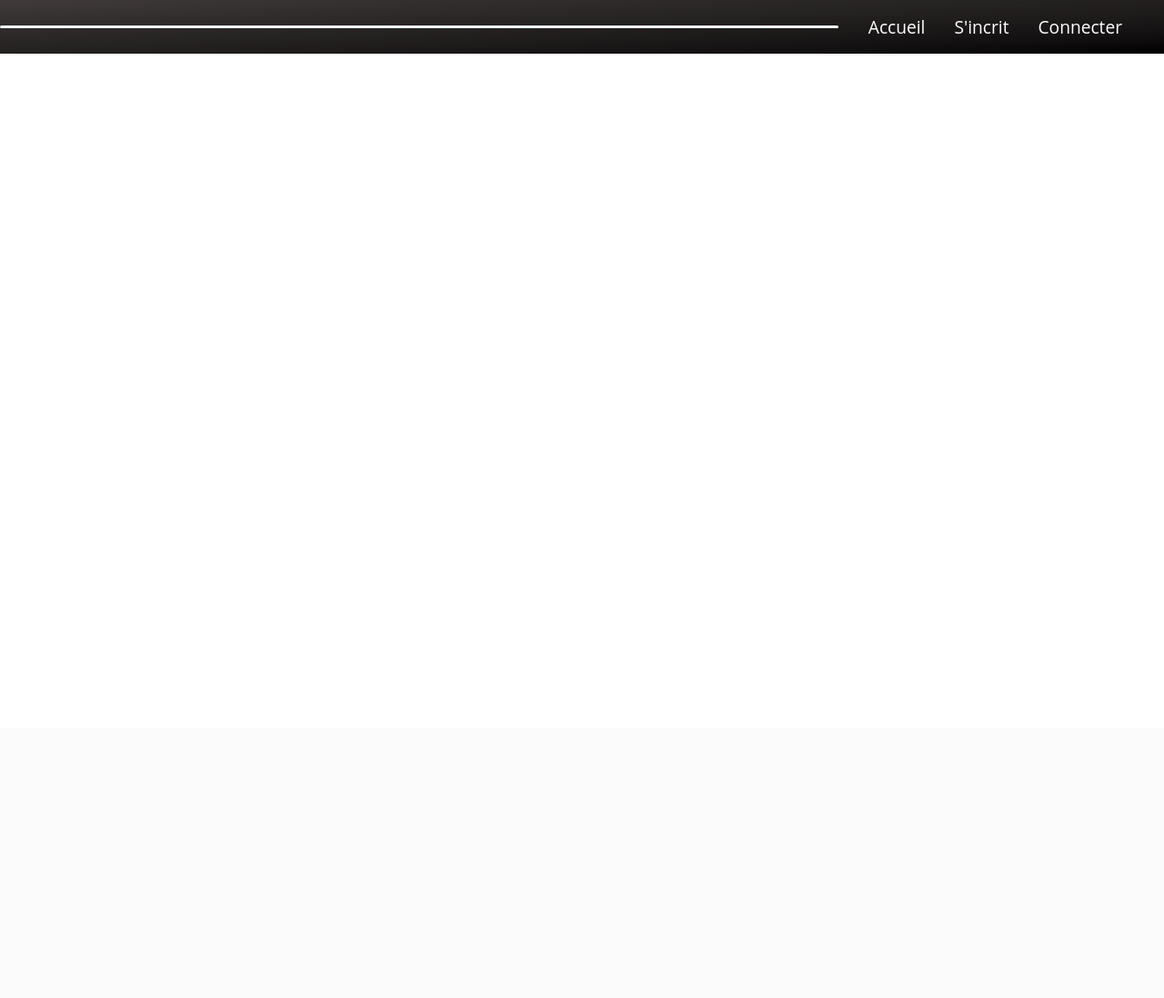
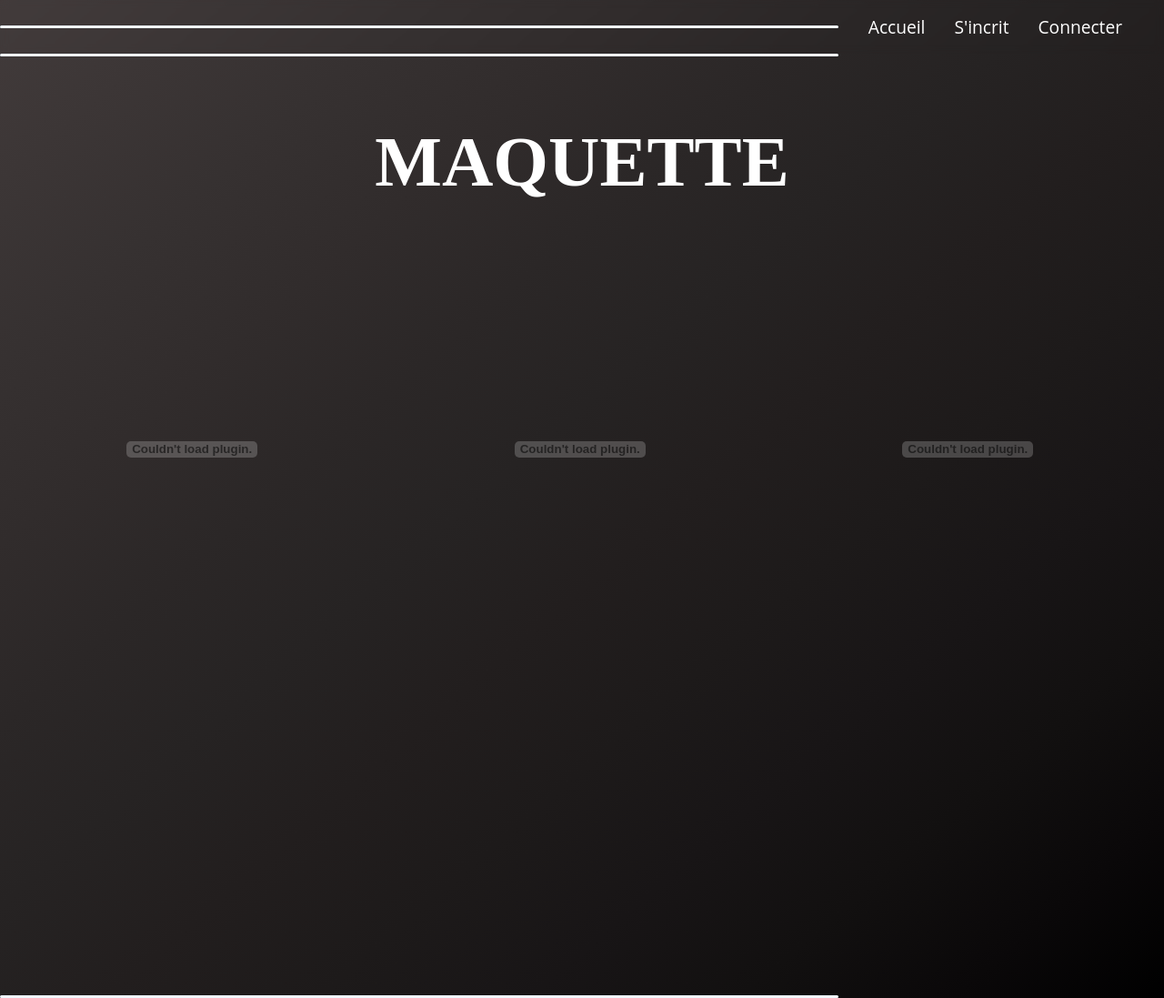
Before and after one commit to Erasedon/project_romain_s2, a PHP site: page / in a window 1280 px wide. Shown: the whole page at 91% size. Before the commit the page ends 59 px from the top, so only its background shows below. Run offline with PHP 8.4, Linux system fonts and the light colour scheme.

Commit message:
maquette alpha

```diff
--- a/assets/css/style.css
+++ b/assets/css/style.css
@@ -152,3 +152,34 @@
 }
 
 /* Fin nav*/
+
+
+
+/* maquette */
+
+#pdf {
+    width:100%;
+     height: 800px;
+}
+.titre {
+    font-family: "YAE28xKCyWo 0", _fb_, auto;
+    font-size: 52.058px;
+    color: rgb(255, 255, 255);
+    line-height: 102px;
+    letter-spacing: 0em;
+    --para-spacing: 0;
+    text-transform: uppercase;
+    --head-indent: 0;
+    --numeric-list-marker: none;
+    list-style-type: none;
+    position: relative;
+    display: flex;
+    justify-content: center;
+}
+.separator2 {
+    position:right;
+    width: 72%;
+    height: 3px;
+    border-radius: 20px;
+    background-color: aliceblue;
+}
--- /dev/null
+++ b/assets/include/maquette.php
@@ -0,0 +1,12 @@
+<div class="container">
+    <div class="separator"></div>
+    <div class="titre">
+        <h2 >Maquette</h2>
+    </div>
+    <div id="pdf">
+        <embed src="assets/img/accueil.pdf" width=33% height=400 type='application/pdf'/>
+        <embed src="assets/img/exercice2.pdf" width=33% height=400 type='application/pdf'/>
+        <embed src="assets/img/exercice3.pdf" width=33% height=400 type='application/pdf'/>
+    </div>
+</div>
+<div class="separator2"></div>
--- a/index.php
+++ b/index.php
@@ -18,6 +18,7 @@
 <body>
     <?php
     include 'assets/include/navbar.php';
+    include 'assets/include/maquette.php';
 
 
 
```
